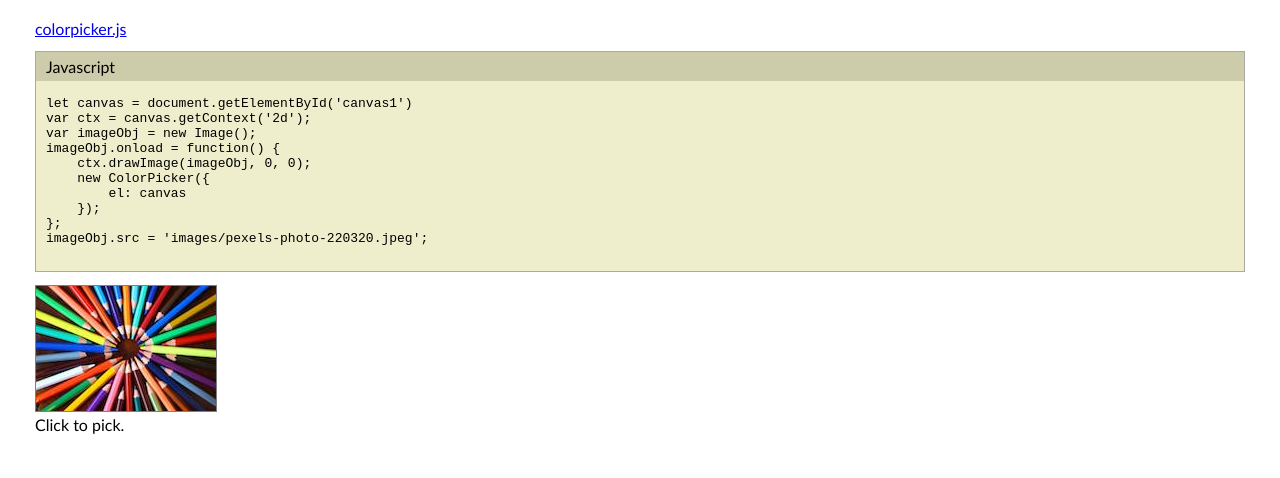
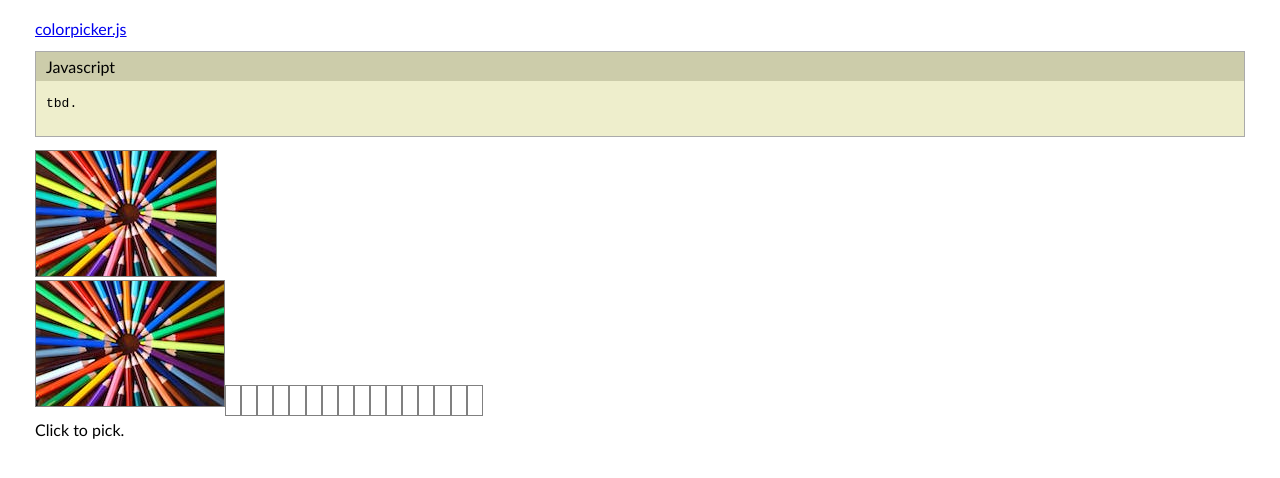
Before and after one commit to marsfromlars/zockerwatte.com, a plain HTML site: page lamosoft/examples/colorpicker.html in a window 1280 px wide. Shown: the part 92-570 px from the top of the page. Drawn offline with Linux system fonts and the light colour scheme.

Commit message:
w.i.p. color picker with history

```diff
--- /dev/null
+++ b/lamosoft/examples/colorpicker.css
@@ -0,0 +1,4 @@
+.historyEntry {
+    border: 1px solid gray;
+    padding: 5px;
+}
--- a/lamosoft/examples/colorpicker.html
+++ b/lamosoft/examples/colorpicker.html
@@ -5,6 +5,7 @@
         <link rel="icon" href="../images/favicon.ico" type="image/vnd.microsoft.icon" >
         <link rel="stylesheet" href="../learn/learn.css">
         <link rel="stylesheet" href="sprite.css">
+        <link rel="stylesheet" href="colorpicker.css">
         <script src="colorpicker.js"></script>
     </head>
     <body>
@@ -16,35 +17,23 @@
         <a href="colorpicker.js">colorpicker.js</a>
 
         <pre><div class="code" data-title="Javascript" >
-let canvas = document.getElementById('canvas1')
-var ctx = canvas.getContext('2d');
-var imageObj = new Image();
-imageObj.onload = function() {
-    ctx.drawImage(imageObj, 0, 0);
-    new ColorPicker({
-        el: canvas
-    });
-};
-imageObj.src = 'images/pexels-photo-220320.jpeg';
+tbd.
         </div></pre>
 
         <canvas id="canvas1" width="180" height="125" ></canvas>
+        <div id="colorPicker"></div>
 
         <div>
         Click to pick.
         </div>
 
         <script>
-            let canvas = document.getElementById('canvas1')
-            var ctx = canvas.getContext('2d');
-            var imageObj = new Image();
-            imageObj.onload = function() {
-                ctx.drawImage(imageObj, 0, 0);
-                new ColorPicker({
-                    el: canvas
-                });
-            };
-            imageObj.src = 'images/pexels-photo-220320.jpeg';
+            new ColorPicker({
+                el: 'canvas1',
+                div: 'colorPicker',
+                imageUrl:  'images/pexels-photo-220320.jpeg',
+                historySize: 16
+            });
         </script>
 
     </body>
--- a/lamosoft/examples/colorpicker.js
+++ b/lamosoft/examples/colorpicker.js
@@ -4,13 +4,54 @@
  * @param {*} config
  */
 function ColorPicker( config ) {
-    this.el = config.el;
-    this.ctx = this.el.getContext( '2d' );
 
-    var me = this;
-    this.el.addEventListener( 'click', function( event ) {
+    let me = this;
+
+    me.el = typeof config.el == 'string' ? document.getElementById( config.el ) : config.el;
+    me.div = typeof config.div == 'string' ? document.getElementById( config.div ) : config.div;
+
+    let canvas = document.createElement( 'canvas' );
+    canvas.setAttribute( 'id', 'pickerCanvas' );
+/*
+    canvas.setAttribute( 'width', '200' );
+    canvas.setAttribute( 'height', '200' );
+*/
+    me.div.appendChild( canvas );
+
+    for( var i = 0; i < config.historySize; i++ ) {
+        let span = document.createElement( 'span' );
+        span.setAttribute( 'class', 'historyEntry' );
+        span.innerHTML = '&nbsp;';
+        me.div.appendChild( span );
+    }
+
+    me.ctx = me.el.getContext( '2d' );
+
+    me.el.addEventListener( 'click', function( event ) {
         me.doclick( event.offsetX, event.offsetY );
     });
+
+    canvas.addEventListener( 'click', function( event ) {
+        me.doclick( event.offsetX, event.offsetY );
+    });
+
+    var imageObj = new Image();
+    imageObj.onload = function() {
+        me.ctx.drawImage( imageObj, 0, 0 );
+    };
+
+    imageObj.src = config.imageUrl;
+
+    var imageObj = new Image();
+    imageObj.onload = function() {
+        let ctx = canvas.getContext( '2d' );
+        canvas.setAttribute( 'width', '' + imageObj.width );
+        canvas.setAttribute( 'height', '' + imageObj.height );
+        ctx.drawImage( imageObj, 0, 0 );
+    };
+
+    imageObj.src = config.imageUrl;
+
 }
 
 ColorPicker.prototype.doclick = function( x, y ) {
```
Also changed, not shown: lamosoft/examples/sprite.js (+8 -0 lines), lamosoft/examples/spriteanimator.html (+29 -0 lines), lamosoft/examples/spriteeditor.html (+14 -2 lines), lamosoft/examples/spriteeditor.js (+10 -0 lines).
